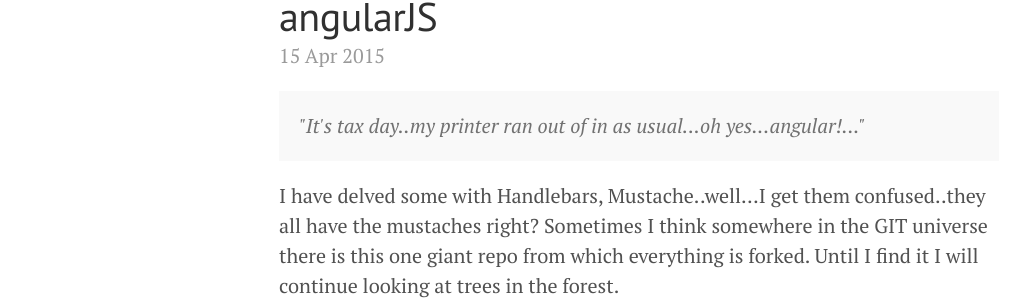
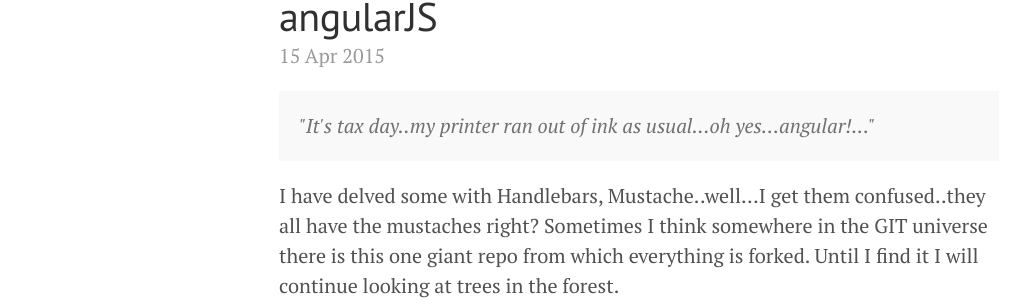
Before and after one commit to eaglerockdude/oldeaglerockdude.github.io, a Jekyll site: the page built from _posts/2015-04-15-angularJS.md, in a window 1280 px wide. Shown: the part 311-619 px from the top of the page, without its empty margins (1-1027 px from the left). Built offline with Jekyll 4.4.1, drawn with Linux system fonts in a browser that asks for light colours; Markdown is read by kramdown in place of the engine named in the settings.

Commit message:
fix typo in angular notes

```diff
--- a/_posts/2015-04-15-angularJS.md
+++ b/_posts/2015-04-15-angularJS.md
@@ -5,7 +5,7 @@
 ---
 
 <div class="message">
-  <cite> "It's tax day..my printer ran out of in as usual...oh yes...angular!..." </cite>
+  <cite> "It's tax day..my printer ran out of ink as usual...oh yes...angular!..." </cite>
 </div>
 
 I have delved some with Handlebars, Mustache..well...I get them confused..they all have the mustaches right?  Sometimes I think
```
